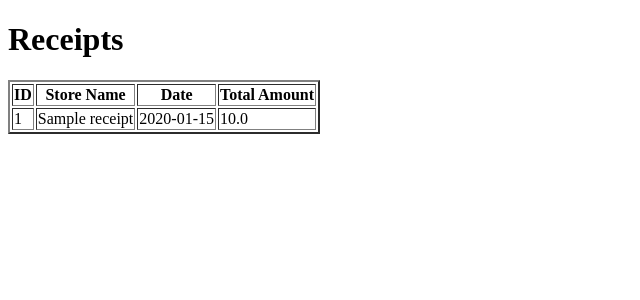
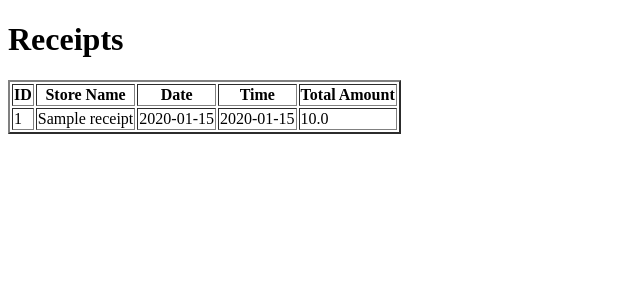
Before and after one commit to un-nerv/flask-receipt-manager, a Flask app: page /receipts in a window 1280 px wide. Shown: the top 300 px of the page, without its empty margins (0-640 px from the left). Run offline with Flask 3, Linux system fonts and the light colour scheme; tables that the repository leaves empty hold one stand-in row (values such as "Sample post").

Commit message:
description

```diff
--- a/app.py
+++ b/app.py
@@ -39,6 +39,7 @@ def init_db():
         id INTEGER PRIMARY KEY AUTOINCREMENT,
         store_name TEXT NOT NULL,
         date TEXT NOT NULL,
+        time TEXT,
         total_amount REAL NOT NULL
     )
     """)
@@ -107,11 +108,13 @@ def upload_file():
     response = client.models.generate_content(
         model="gemini-2.0-flash",
         contents=["""レシートに書いてあることを以下のjsonフォーマットで教えてください。
-                  以下がjsonのフォーマットの例です。指定された要素以外は含めないでください。また、店名は省略せず全て含めてください。
+                  以下がjsonのフォーマットの例です。指定された要素以外は含めないでください。
                   必ず以下のフォーマットに従い、"{"で始めて、"}"で閉じてください。
+                  また、店名は省略せず全て含め、チェーン店などで店名に地名が含まれている場合は、地名も店名に含めてください。
                     {
-                        "store_name": "スーパーA",
+                        "store_name": "スーパーA 新宿店",
                         "date": "2022-01-01",
+                        "time": "19:34",
                         "total_amount": 1000
                     }
 
@@ -128,15 +131,21 @@ def upload_file():
 
     data_dict = json.loads(response.text)
     print(data_dict)
+
     # データベースにデータを保存
     conn = sqlite3.connect("receipts.db")
     cursor = conn.cursor()
     cursor.execute("""
-    INSERT INTO receipts (store_name, date, total_amount)
-    VALUES (?, ?, ?)
-    """, (data_dict["store_name"], data_dict["date"], data_dict["total_amount"]))
+    INSERT INTO receipts (store_name, date, time, total_amount)
+    VALUES (?, ?, ?, ?)
+    """, (
+        data_dict.get("store_name", None),
+        data_dict.get("date", None),
+        data_dict.get("time", "00:00"),
+        data_dict.get("total_amount", None)
+    ))
     conn.commit()
-    conn.close
+    conn.close()
 
     flash(response.text)
     return redirect(url_for('home'))
--- a/templates/receipts.html
+++ b/templates/receipts.html
@@ -10,6 +10,7 @@
             <th>ID</th>
             <th>Store Name</th>
             <th>Date</th>
+            <th>Time</th>
             <th>Total Amount</th>
         </tr>
         {% for receipt in receipts %}
@@ -18,6 +19,7 @@
             <td>{{ receipt[1] }}</td>
             <td>{{ receipt[2] }}</td>
             <td>{{ receipt[3] }}</td>
+            <td>{{ receipt[4] }}</td>
         </tr>
         {% endfor %}
     </table>
```
Also changed, not shown: README.md, uploads/IMG_1513.jpeg (deleted), uploads/IMG_1516.jpeg (deleted), 2 other files.
